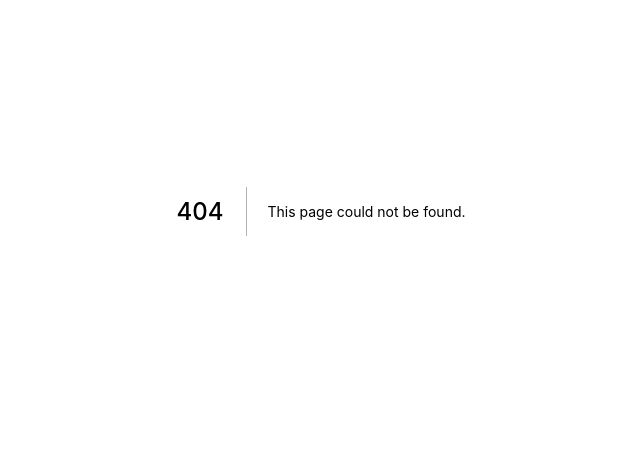
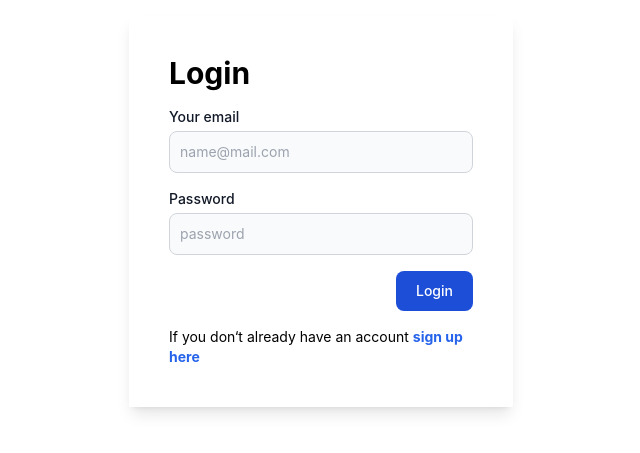
Before and after one commit to abdel7ak96/FlixFlex_fullstack, a Next.js app: page /auth in a window 1280 px wide. Before the commit this address had no page. Shown: the part 189-642 px from the top of the page, without its empty margins (319-959 px from the left). Built offline with nearby package versions, Linux system fonts and the light colour scheme.

Commit message:
Implement: auth page

```diff
--- a/components/Header/auth.tsx
+++ b/components/Header/auth.tsx
@@ -1,24 +1,24 @@
 import { useState } from 'react';
 import { HeartIcon } from '../Icons';
+import Link from 'next/link';
 
 const Auth = ({ className }: { className?: string }) => {
   const [connected, setConnected] = useState<boolean>(false);
 
   const disconnectedComp = (
     <div className={`${className} m-4`}>
-      <button
-        onClick={() => setConnected(true)}
-        className="bg-blue-500 hover:bg-blue-700 text-white font-bold py-2 px-4 rounded-full"
-      >
-        Login
-      </button>
+      <Link href='/auth'>
+        <button className="bg-blue-500 hover:bg-blue-700 text-white font-bold py-2 px-4 rounded-full">
+          Login
+        </button>
+      </Link>
     </div>
   );
 
   const connnectedComp = (
     <div className={`${className} m-4 flex justify-end items-center space-x-2`}>
       <button className="hover:cursor-pointer" title="Favorites list">
-        <HeartIcon className='h-8'/>
+        <HeartIcon className="h-8" />
 
         {/*
         /// TODO: Chip displaying count of favorite movies, Add if you had time
--- /dev/null
+++ b/pages/auth.tsx
@@ -0,0 +1,65 @@
+import type { NextPage } from 'next';
+import { useState } from 'react';
+
+const Auth: NextPage = () => {
+  const [loginView, setLoginView] = useState<boolean>(true);
+
+  return (
+    <div className="flex flex-col justify-center items-center h-screen">
+      <div className="w-96 p-10 shadow-lg">
+        <h1 className="text-3xl font-bold mb-4">
+          {loginView ? 'Login' : 'Sign up'}
+        </h1>
+        <div className="mb-4">
+          <label
+            htmlFor="email"
+            className="block mb-1 text-sm font-medium text-gray-900"
+          >
+            Your email
+          </label>
+          <input
+            type="email"
+            id="email"
+            aria-describedby="helper-text-explanation"
+            className="bg-gray-50 border border-gray-300 text-gray-900 text-sm rounded-lg focus:ring-blue-500 focus:border-blue-500 block w-full p-2.5"
+            placeholder="name@mail.com"
+          ></input>
+        </div>
+        <div className="my-2">
+          <label
+            htmlFor="password"
+            className="block mb-1 text-sm font-medium text-gray-900"
+          >
+            Password
+          </label>
+          <input
+            type="password"
+            id="password"
+            aria-describedby="helper-text-explanation"
+            className="bg-gray-50 border border-gray-300 text-gray-900 text-sm rounded-lg focus:ring-blue-500 focus:border-blue-500 block w-full p-2.5"
+            placeholder="password"
+          ></input>
+        </div>
+        <div className="flex justify-end mb-4">
+          <button
+            type="button"
+            className="text-white bg-blue-700 hover:bg-blue-800 focus:ring-4 focus:ring-blue-300 font-medium rounded-lg text-sm px-5 py-2.5 mt-2"
+          >
+            {loginView ? 'Login' : 'Sign up'}
+          </button>
+        </div>
+        <p className="text-sm">
+          If you {loginView && <>don&lsquo;t</>} already have an account{' '}
+          <span
+            className="text-blue-600 font-bold hover:cursor-pointer hover:underline"
+            onClick={() => setLoginView(!loginView)}
+          >
+            {loginView ? 'sign up' : 'login'} here
+          </span>
+        </p>
+      </div>
+    </div>
+  );
+};
+
+export default Auth;
```
